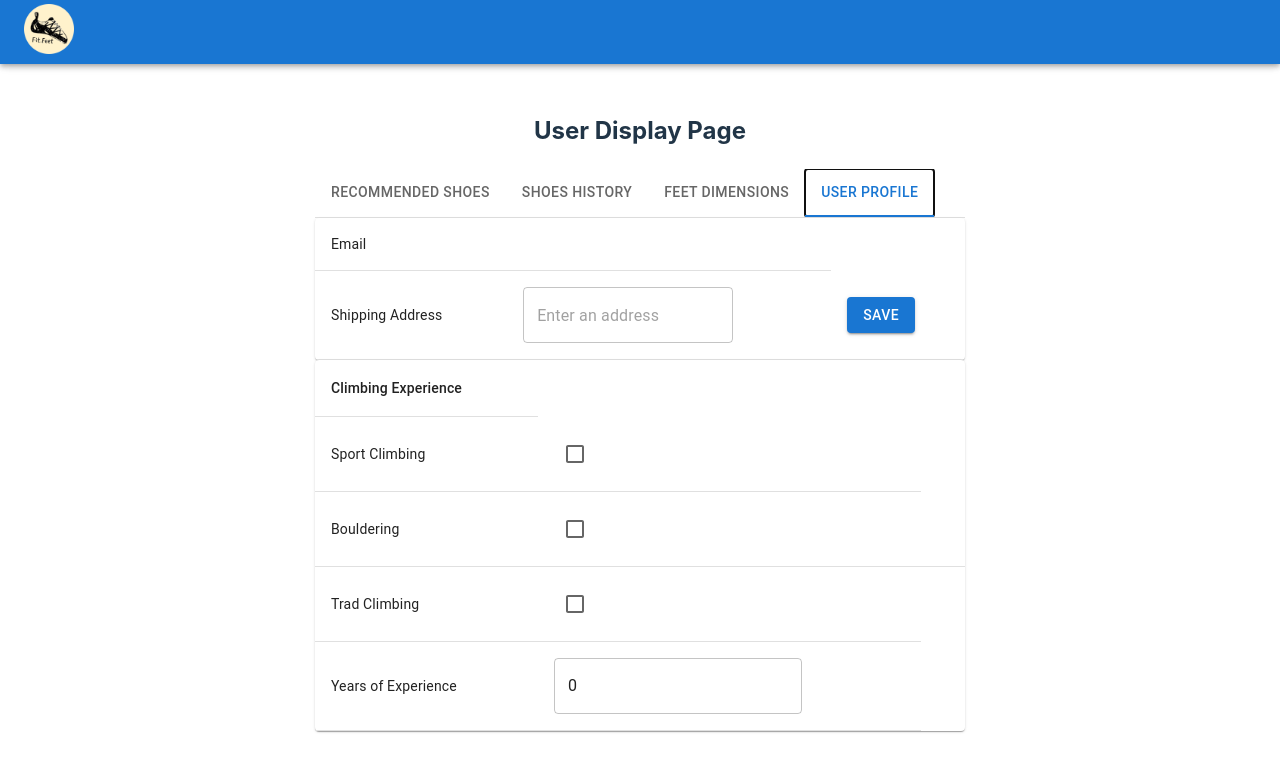
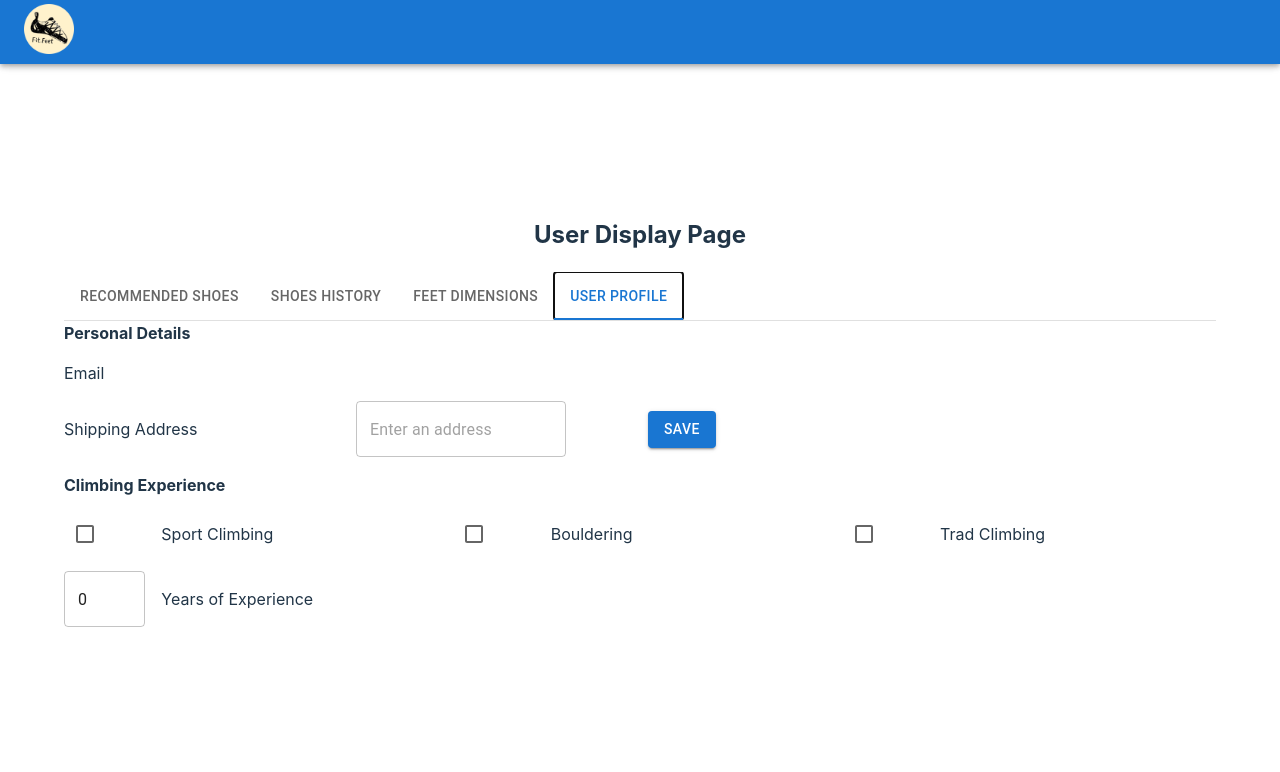
Before and after one commit to mel-ho/FitFeet, a React (Vite) app in the folder frontend/: page /user in a window 1280 px wide. Both pictures are taken after a click on the tab "USER PROFILE". Shown: the top 772 px of the page. Built offline with nearby package versions, Linux system fonts and the light colour scheme; no server answers.

Commit message:
change db. int to float

```diff
--- a/frontend/src/components/Users/DisplayProfile.jsx
+++ b/frontend/src/components/Users/DisplayProfile.jsx
@@ -1,17 +1,5 @@
 import React, { useState, useEffect, useContext } from "react";
-import {
-  Box,
-  Button,
-  Paper,
-  Table,
-  TableBody,
-  TableCell,
-  TableContainer,
-  TableHead,
-  TableRow,
-  TextField,
-  Checkbox,
-} from "@mui/material";
+import { Box, Button, Grid, TextField, Checkbox } from "@mui/material";
 
 import UserContext from "../context/user";
 
@@ -163,16 +151,26 @@ const DisplayProfile = () => {
 
   return (
     <Box>
-      <TableContainer component={Paper}>
-        <Table sx={{ minWidth: 650 }} aria-label="simple table">
-          <TableBody>
-            <TableRow>
-              <TableCell>Email</TableCell>
-              <TableCell>{userData.email}</TableCell>
-            </TableRow>
-            <TableRow>
-              <TableCell>Shipping Address</TableCell>
-              <TableCell>
+      <Grid
+        container
+        spacing={2}
+        alignItems="center"
+        style={{ textAlign: "left" }}
+      >
+        <Grid item xs={12} style={{ fontWeight: "bold" }}>
+          Personal Details
+        </Grid>
+        <Grid item xs={3}>
+          Email
+        </Grid>
+        <Grid item xs={5}>
+          {userData.email}
+        </Grid>
+        <Grid item xs={4}></Grid>
+        <Grid item xs={3}>
+          Shipping Address
+        </Grid>
+        <Grid item xs={3}>
           <TextField
             aria-label="Shipping Address"
             multiline
@@ -181,61 +179,43 @@ const DisplayProfile = () => {
             value={shippingAddress}
             onChange={(e) => setShippingAddress(e.target.value)}
           />
-              </TableCell>
-              <TableCell>
+        </Grid>
+        <Grid item xs={2}>
           <Button variant="contained" onClick={handleSaveAddress}>
             Save
           </Button>
-              </TableCell>
-            </TableRow>
-          </TableBody>
-        </Table>
-      </TableContainer>
-
-      {/* Display Climbing Experience */}
-      <Paper>
-        <TableContainer>
-          <Table>
-            <TableHead>
-              <TableRow>
-                <TableCell>Climbing Experience</TableCell>
-              </TableRow>
-            </TableHead>
-            <TableRow>
-              <TableCell>Sport Climbing</TableCell>
-              <TableCell align="left">
+        </Grid>
+        <Grid item xs={12} style={{ fontWeight: "bold" }}>
+          Climbing Experience
+        </Grid>
+        <Grid item xs={1}>
           <Checkbox
             checked={climbingExperience.sport_climbing}
-                  onChange={() =>
-                    handleClimbingExperienceChange("sport_climbing")
-                  }
+            onChange={() => handleClimbingExperienceChange("sport_climbing")}
           />
-              </TableCell>
-            </TableRow>
-            <TableRow>
-              <TableCell>Bouldering</TableCell>
-              <TableCell align="left">
+        </Grid>
+        <Grid item xs={3}>
+          Sport Climbing
+        </Grid>
+        <Grid item xs={1}>
           <Checkbox
             checked={climbingExperience.bouldering}
             onChange={() => handleClimbingExperienceChange("bouldering")}
           />
-              </TableCell>
-              <TableCell>{climbingExperience.bouldering}</TableCell>
-            </TableRow>
-            <TableRow>
-              <TableCell>Trad Climbing</TableCell>
-              <TableCell align="left">
+        </Grid>
+        <Grid item xs={3}>
+          Bouldering
+        </Grid>
+        <Grid item xs={1}>
           <Checkbox
             checked={climbingExperience.trad_climbing}
-                  onChange={() =>
-                    handleClimbingExperienceChange("trad_climbing")
-                  }
+            onChange={() => handleClimbingExperienceChange("trad_climbing")}
           />
-              </TableCell>
-            </TableRow>
-            <TableRow>
-              <TableCell>Years of Experience</TableCell>
-              <TableCell>
+        </Grid>
+        <Grid item xs={3}>
+          Trad Climbing
+        </Grid>
+        <Grid item xs={1}>
           <TextField
             aria-label="Years of Experience"
             type="number"
@@ -245,11 +225,11 @@ const DisplayProfile = () => {
               handleClimbingExperienceChange("years_exp", e.target.value)
             }
           />
-              </TableCell>
-            </TableRow>
-          </Table>
-        </TableContainer>
-      </Paper>
+        </Grid>
+        <Grid item xs={3}>
+          Years of Experience
+        </Grid>
+      </Grid>
     </Box>
   );
 };
```
Also changed, not shown: 1 other file (tests, documents, lock files or other folders). Lines whose indentation alone changed are shown as unchanged.
